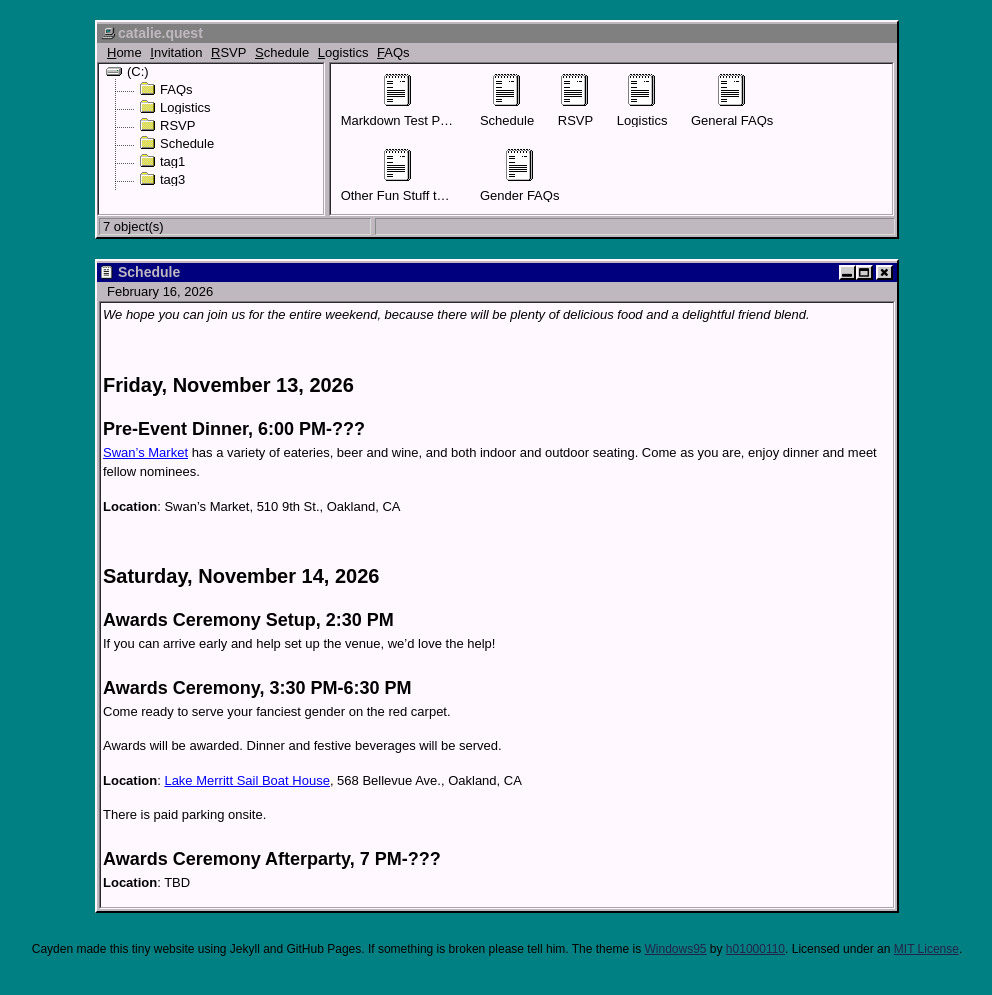
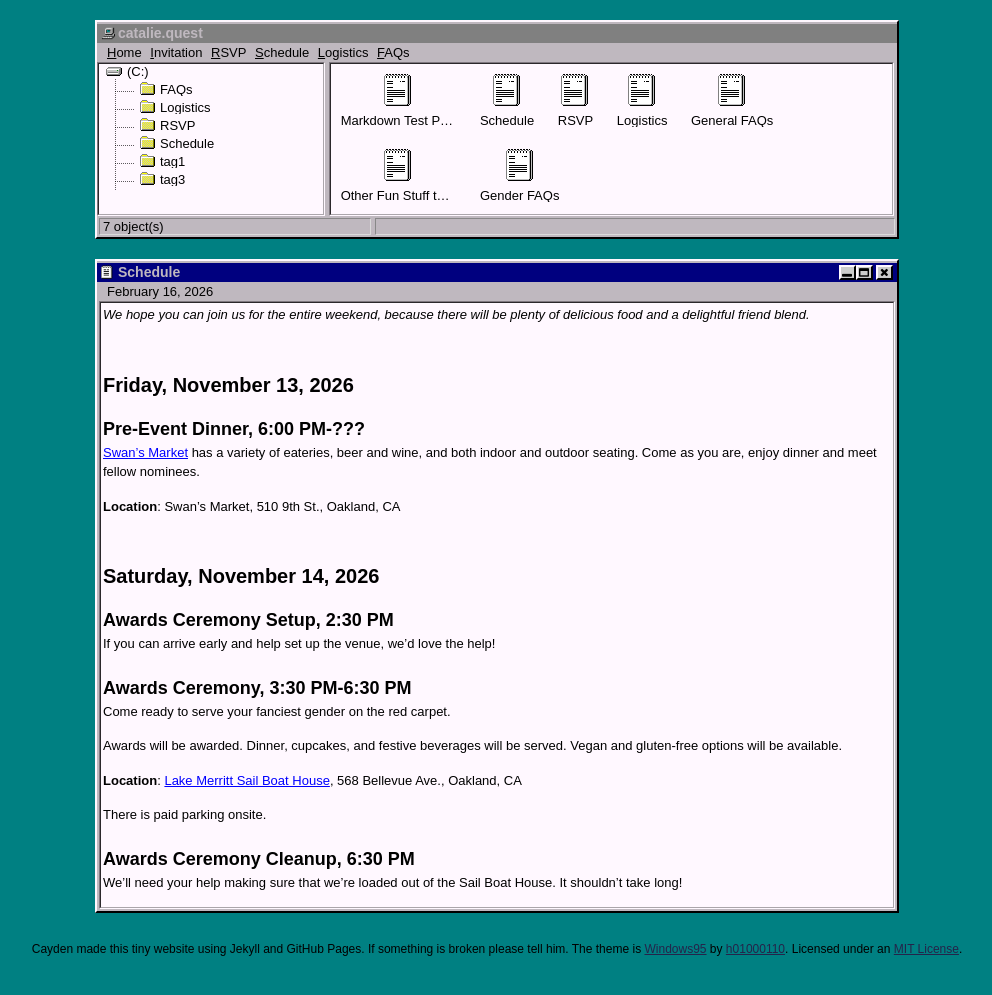
Before and after one commit to catachresis/catalie, a Jekyll site: the page built from _posts/2026-02-16-schedule.md, in a window 1280 px wide. Shown: the top 995 px of the page, without its empty margins (143-1135 px from the left). Built offline with Jekyll 4.4.1, drawn with Linux system fonts in a browser that asks for light colours.

Commit message:
Update awards ceremony details and add cleanup section
Added vegan and gluten-free options for dinner and included a cleanup section after the awards ceremony.

```diff
--- a/_posts/2026-02-16-schedule.md
+++ b/_posts/2026-02-16-schedule.md
@@ -24,11 +24,15 @@ If you can arrive early and help set up the venue, we'd love the help!
 
 Come ready to serve your fanciest gender on the red carpet.
 
-Awards will be awarded. Dinner and festive beverages will be served.
+Awards will be awarded. Dinner, cupcakes, and festive beverages will be served. Vegan and gluten-free options will be available.
 
 **Location**: [Lake Merritt Sail Boat House](https://www.oaklandca.gov/Community/Parks-Facilities/Recreation-Centers/Lake-Merritt-Sailboat-House), 568 Bellevue Ave., Oakland, CA
 
 There is paid parking onsite.
+
+## Awards Ceremony Cleanup, 6:30 PM
+
+We'll need your help making sure that we're loaded out of the Sail Boat House. It shouldn't take long!
 
 ## Awards Ceremony Afterparty, 7 PM-???
 
```
